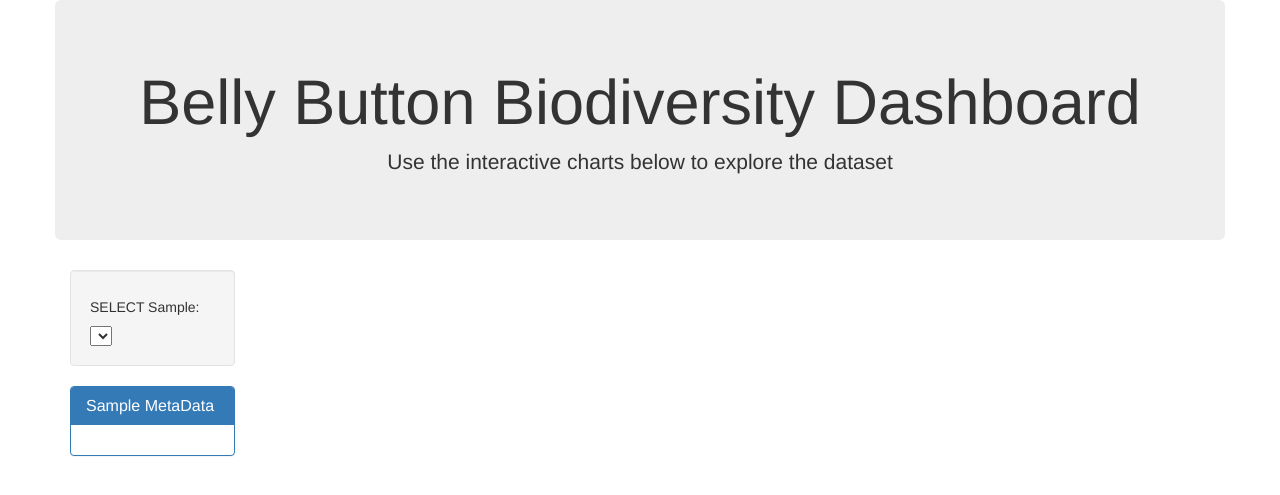
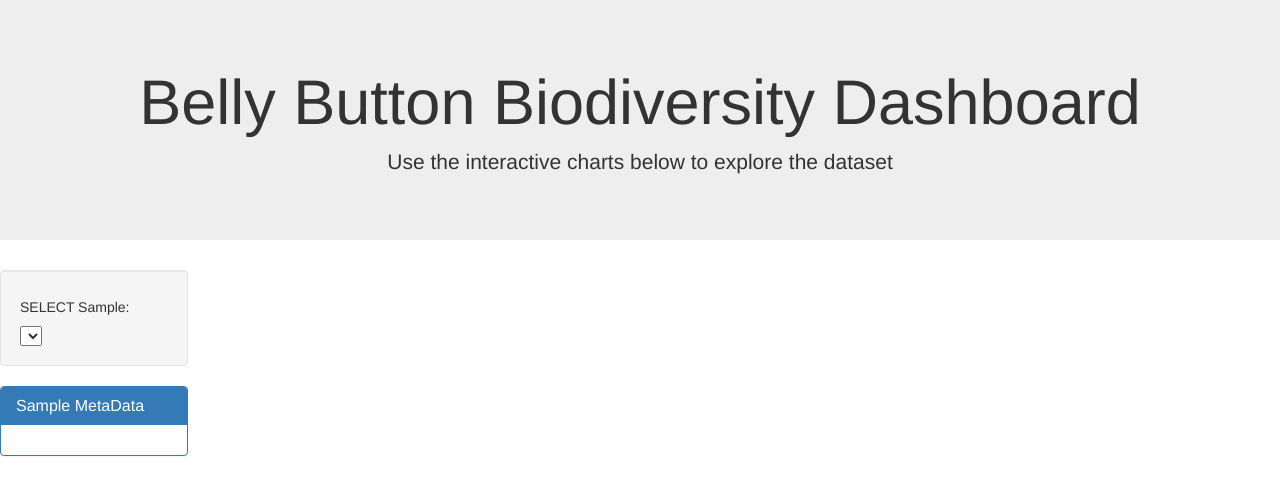
Before and after one commit to Zachjohnson99/Belly_Button_Diversity, a Flask app: page / in a window 1280 px wide. Shown: the top 495 px of the page. Run offline with Flask 2, Linux system fonts and the light colour scheme; data that the repository does not hold is empty; some libraries are stand-ins or nearby versions.

Commit message:
fixed files

```diff
--- a/instructions/startercode/belly_button_biodiversity/templates/index.html
+++ b/instructions/startercode/belly_button_biodiversity/templates/index.html
@@ -11,7 +11,7 @@
 
 <body>
 
-  <div class="container">
+  <!-- <div class="container"> -->
     <div class="row">
       <div class="col-md-12 jumbotron text-center">
         <h1>Belly Button Biodiversity Dashboard</h1>
```
